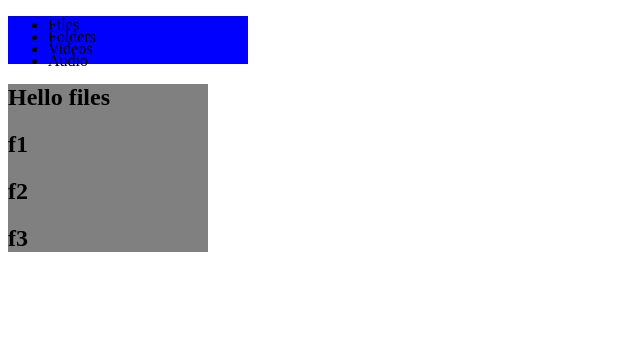
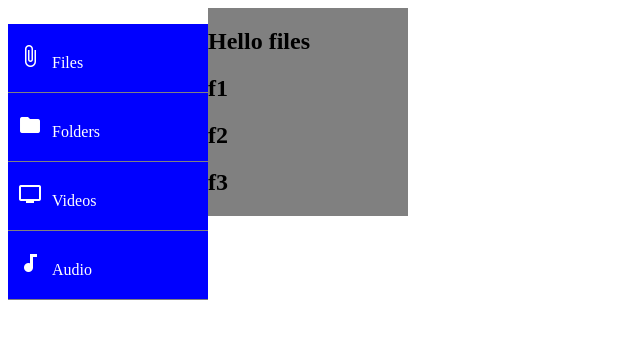
Before and after one commit to amigo00678/BookMe2, a Django app: page /web/ in a window 1280 px wide. Shown: the top 339 px of the page, without its empty margins (0-640 px from the left). Run offline with Django 3.2, Linux system fonts and the light colour scheme.

Commit message:
Some styling for menu

```diff
--- a/web/static/css/styles.css
+++ b/web/static/css/styles.css
@@ -5,13 +5,29 @@
 .menu{
     width: 200px;
     background-color: blue;
+    float: left;
+    padding-left: 0px;
+}
+
+.menu a {
+    text-decoration: none;
+    color: white;
 }
 
 .menu li{
-    height: 12px;
+    padding-top: 20px;
+    padding-bottom: 20px;
+    list-style: none;
+    border-bottom: 1px solid gray;
+}
+
+.menu li i{
+    padding-left: 10px;
+    padding-right: 10px;
 }
 
 .content{
     width: 200px;
     background-color: gray;
+    float: left;
 }
--- a/web/templates/base.html
+++ b/web/templates/base.html
@@ -8,6 +8,8 @@
 
     <meta name="description" content="The HTML5 Herald">
     <meta name="author" content="SitePoint">
+
+    <link href="https://fonts.googleapis.com/icon?family=Material+Icons" rel="stylesheet">
 
     {% block js %}
     <script src="{% static 'js/scripts.js' %}"></script>
@@ -20,10 +22,10 @@
 
 <body>
     <ul class="menu">
-        <li>Files</li>
-        <li>Folders</li>
-        <li>Videos</li>
-        <li>Audio</li>
+        <li><a href=""><i class="material-icons">attach_file</i><span>Files</span></a></li>
+        <li><a href=""><i class="material-icons">folder</i>Folders</a></li>
+        <li><a href=""><i class="material-icons">personal_video</i>Videos</a></li>
+        <li><a href=""><i class="material-icons">audiotrack</i>Audio</a></li>
     </ul>
 
     <div class="content">
```
